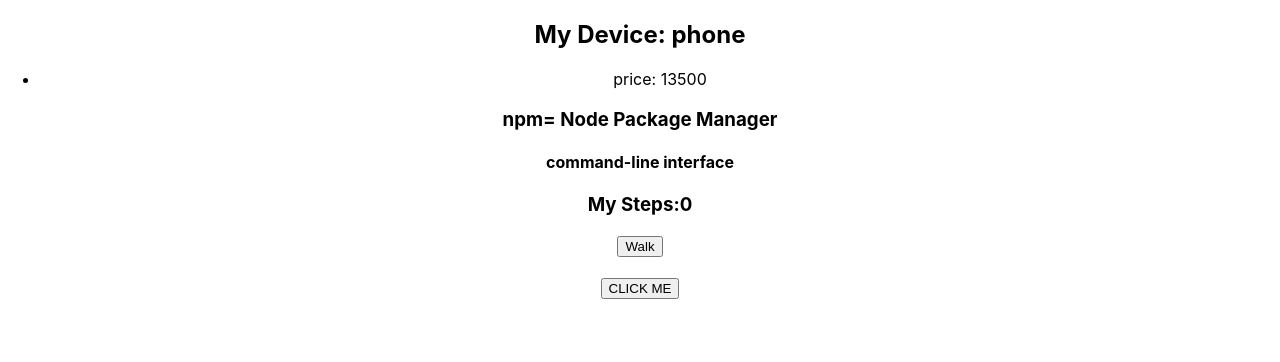
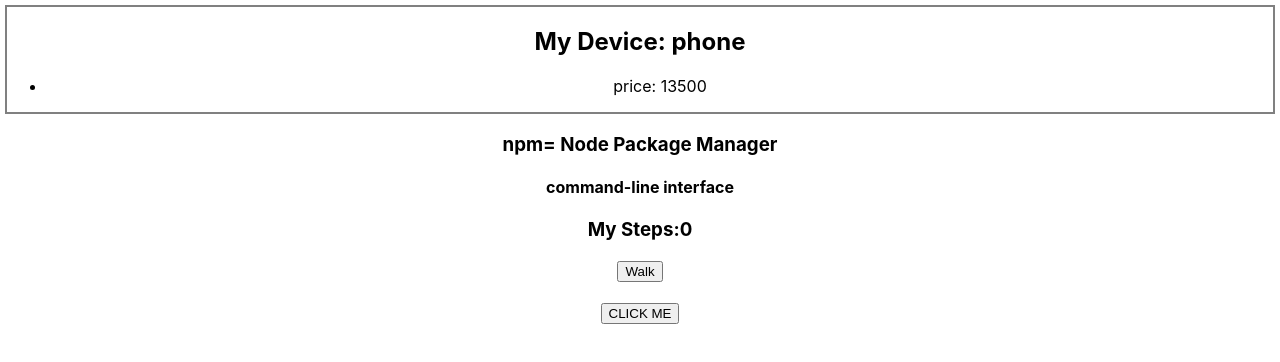
Before and after one commit to mdraselmiah95/understanding-react, a React (Create React App) app: page / in a window 1280 px wide. Shown: the top 362 px of the page. Built offline with nearby package versions, Linux system fonts and the light colour scheme.

Commit message:
WIP on understanding React

```diff
--- a/src/App.js
+++ b/src/App.js
@@ -16,7 +16,7 @@ function App() {
 
   return (
     <div className="App">
-      <Device name="phone" price="13500" />
+      <Device name="phone" steps={steps} price="13500" />
       <h3>npm= Node Package Manager </h3>
       <h4>command-line interface</h4>
       <h3>My Steps:{steps}</h3>
--- a/src/components/Device/Device.js
+++ b/src/components/Device/Device.js
@@ -3,7 +3,7 @@ import Config from "../Config/Config";
 
 const Device = (props) => {
   return (
-    <div>
+    <div style={{ border: "2px solid gray", margin: "5px" }}>
       <h2>My Device: {props.name}</h2>
       <Config price={props.price} />
     </div>
```
